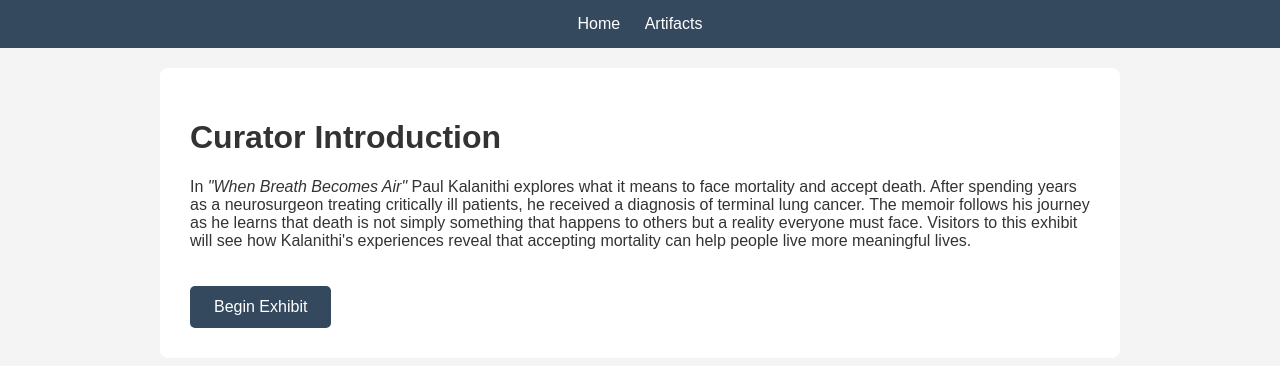
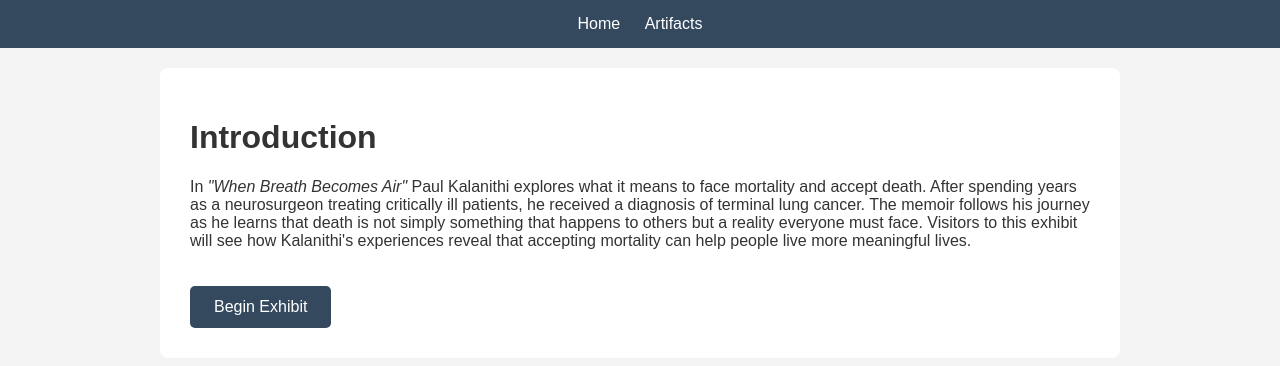
Before and after one commit to trevthedevFR/The-life-and-legacy-of-Paul-Kalanithi1, a plain HTML site: page introduction.html in a window 1280 px wide. Drawn offline with Linux system fonts and the light colour scheme.

Commit message:
Update introduction.html

```diff
--- a/introduction.html
+++ b/introduction.html
@@ -1,7 +1,7 @@
 <!DOCTYPE html>
 <html>
 <head>
-<title>Curator Introduction</title>
+<title>Introduction</title>
 <link rel="stylesheet" href="style.css">
 </head>
 <body>
@@ -12,7 +12,7 @@
 </nav>
 
 <div class="content">
-<h1>Curator Introduction</h1>
+<h1>Introduction</h1>
 
 <p>
 In <em>"When Breath Becomes Air"</em> Paul Kalanithi explores what it means
```
